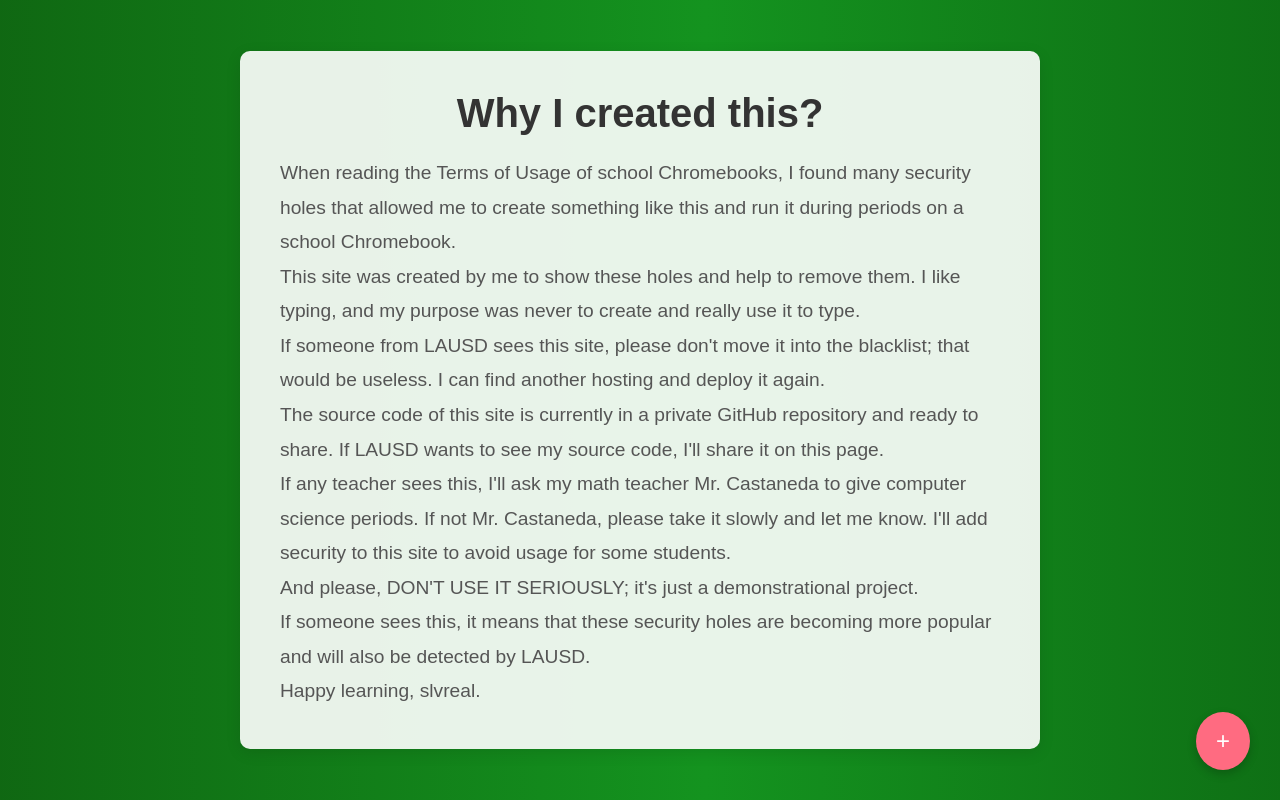
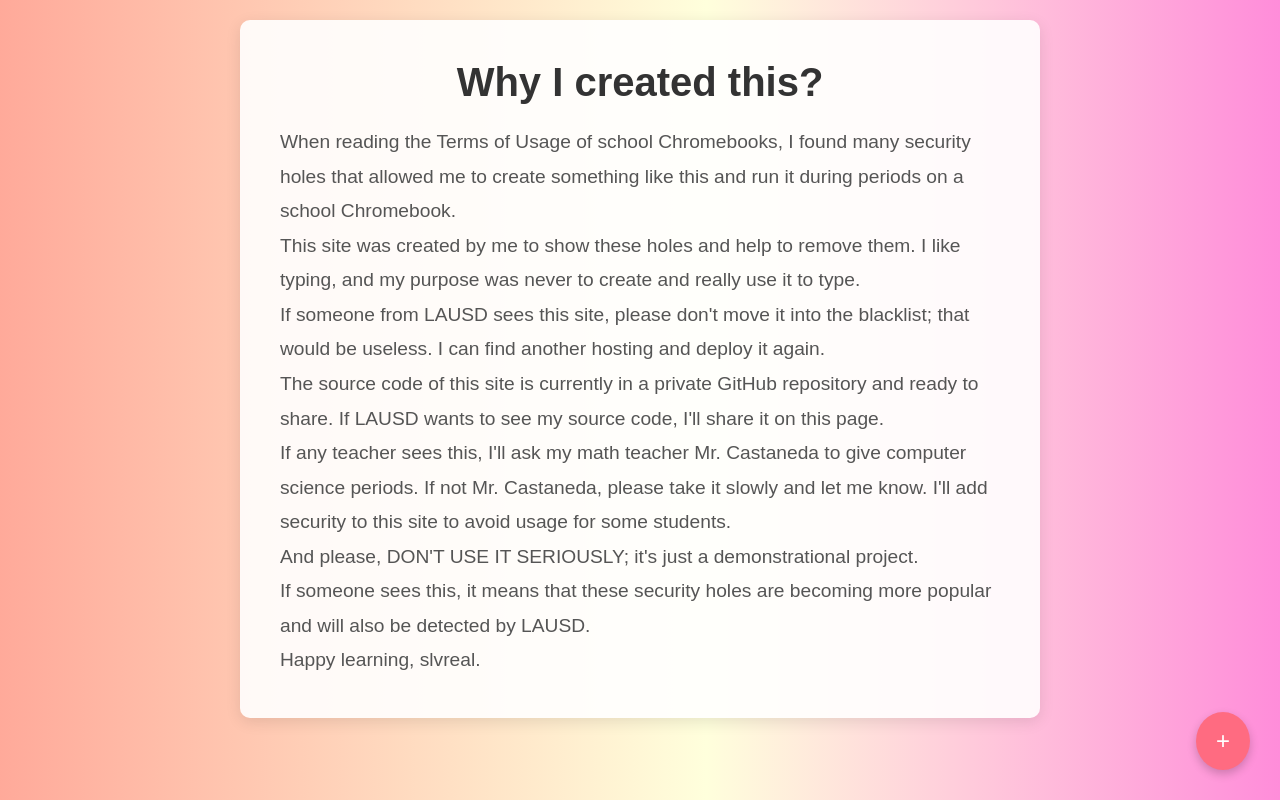
Before and after one commit to slavik2011/tc-server, a Flask app: page /whyicreatedthat in a window 1280 px wide. Run offline with Flask 3, Linux system fonts and the light colour scheme; parts of the project's set-up code (start-up, migrations or seed data) failed here and were passed over.

Commit message:
Update why.html

```diff
--- a/templates/why.html
+++ b/templates/why.html
@@ -14,13 +14,13 @@
 
         body {
             font-family: 'Arial', sans-serif;
-            background: linear-gradient(90deg, rgba(12,69,8,1) 0%, rgba(20,147,31,1) 50%, rgba(8,69,9,1) 100%);
+            background: linear-gradient(90deg, rgba(255,100,100,1) 0%, rgba(255,255,220,1) 50%, rgba(255,0,215,1) 100%);
             display: flex;
             justify-content: center;
-            align-items: center;
+            align-items: flex-start; /* Align to the top */
             min-height: 100vh;
             padding: 20px;
-            overflow: hidden;
+            overflow-y: auto; /* Enable vertical scrolling */
             background-size: 200% 200%;
             animation: gradientBackground 10s ease infinite;
         }
@@ -39,6 +39,8 @@
             padding: 40px;
             max-width: 800px;
             transition: transform 0.5s ease, box-shadow 0.5s ease;
+            overflow-y: auto; /* Allow overflow in container for larger content */
+            max-height: 90vh; /* Limit container height for scrolling */
         }
 
         /* Hover effect on container */
```
